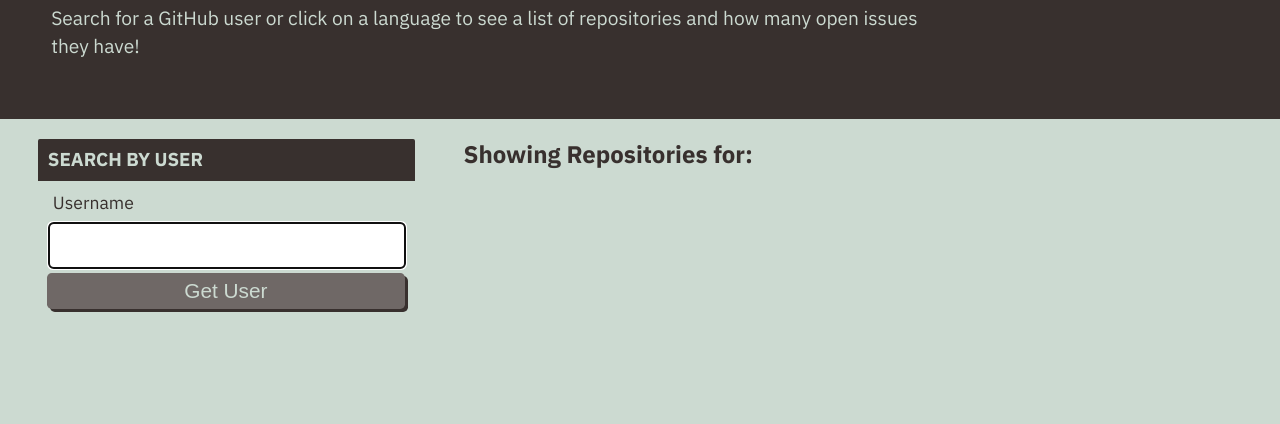
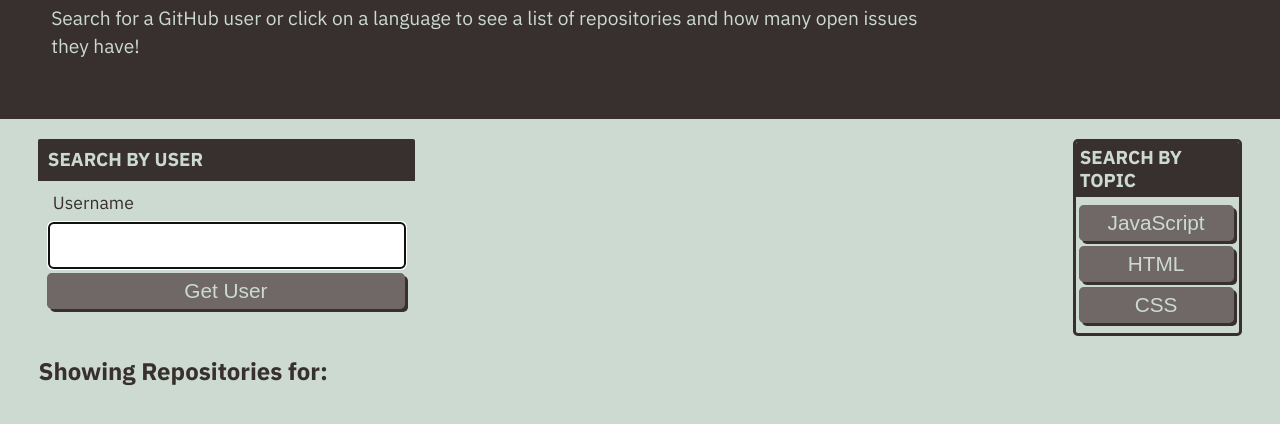
Before and after one commit to codyeddie/git-it-done, a plain HTML site: page index.html in a window 1280 px wide. Shown: the part 114-538 px from the top of the page. Drawn offline with Linux system fonts and the light colour scheme.

Commit message:
update README.md

```diff
--- a/index.html
+++ b/index.html
@@ -28,6 +28,16 @@
           <button type="submit" class="btn">Get User</button>
         </form>
       </div>
+
+      <div class="card">
+        <h3 class="card-header text-uppercase">Search By Topic</h3>
+        <div class="card-body" id="language-buttons">
+          <button class="btn" data-language="javascript">JavaScript</button>
+          <button class="btn" data-language="html">HTML</button>
+          <button class="btn" data-language="css">CSS</button>
+        </div>
+      </div>
+
       <div class="col-12 col-md-8">
         <h2 class="subtitle">Showing Repositories for: <span id="repo-search-term"></span></h2>
         <div id="repos-container" class="list-group"></div>
```
Also changed, not shown: single-repo.html (+7 -0 lines), 1 other file.
